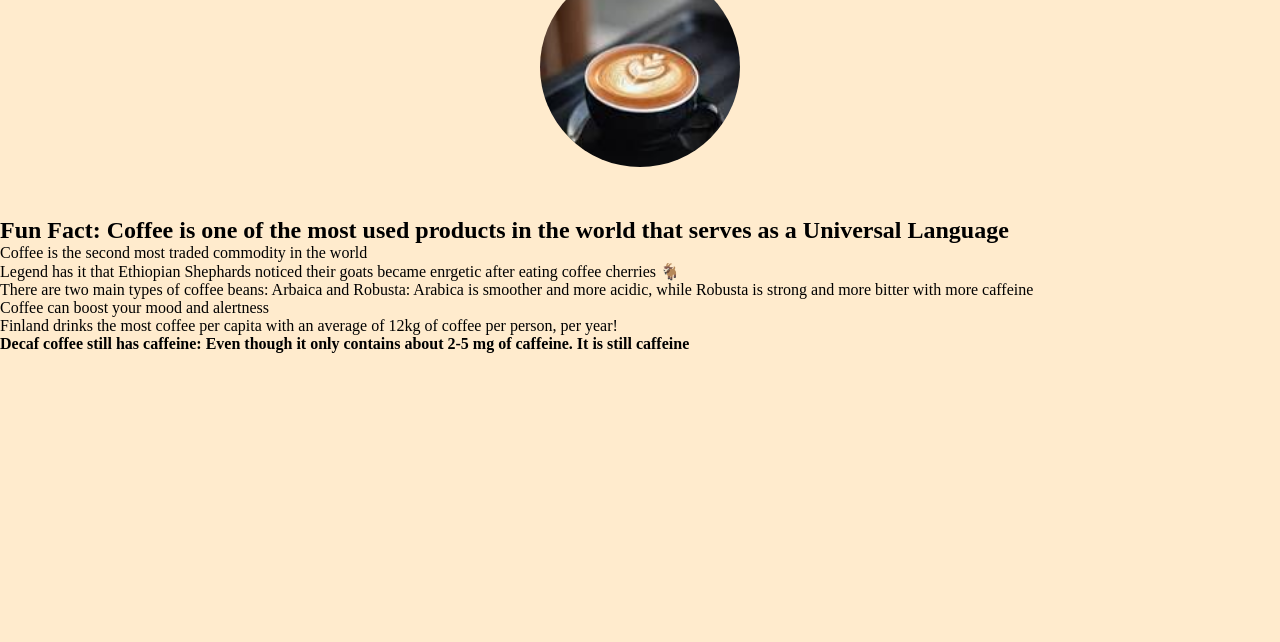
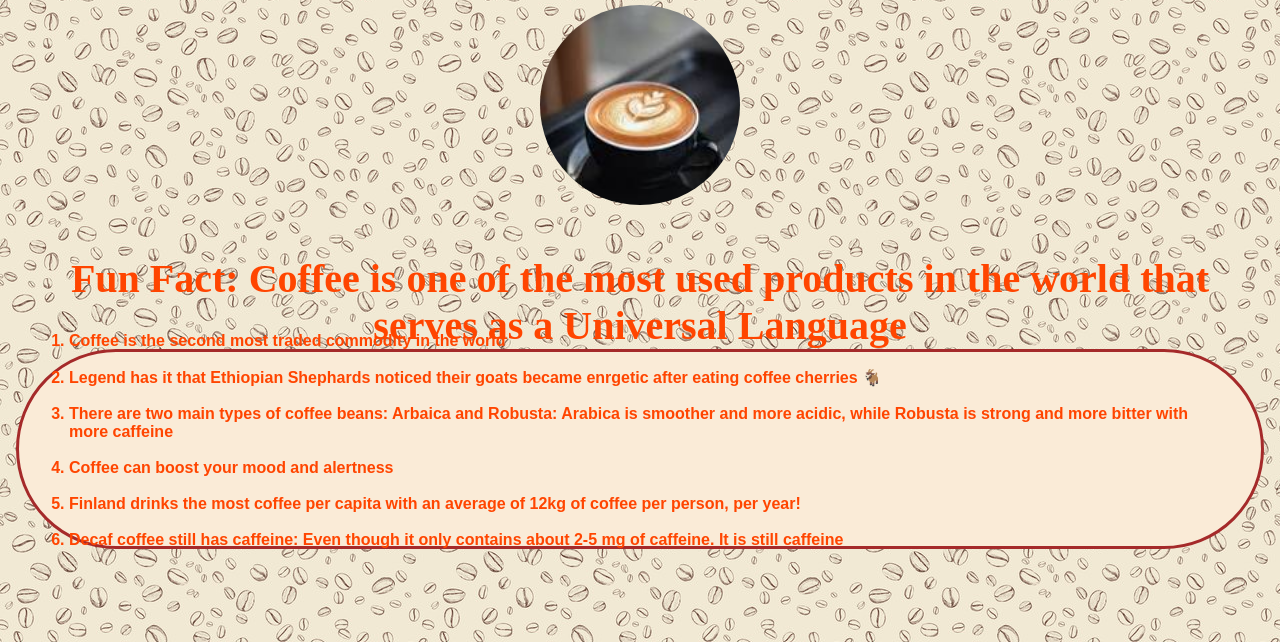
Before and after one commit to sjohnson711/OpenSourceAPI, a plain HTML site: page index.html in a window 1280 px wide. Shown: the part 158-800 px from the top of the page. Drawn offline with Linux system fonts and the light colour scheme.

Commit message:
added hero section with facts about coffee and background of coffee

```diff
--- a/CSS/index.css
+++ b/CSS/index.css
@@ -2,12 +2,20 @@
     margin: 0;
     padding: 0;
     box-sizing: border-box; /* for the entire page*/
+}
+body {
+    margin: 16px;
+    background-image: url("../images/background-webpage-coffee.jpg");
+
+
+
 }
 
 header{
     height: 3rem;
     background-color: rgb(102, 74, 74);
     align-content: center;
+    margin: 20px 0px
 }
 
 #nav-links {
@@ -17,6 +25,8 @@ header{
   list-style: none;
   align-items: center;
   font-size: 23px;
+
+
 }
 
 /* the actual links */
@@ -36,6 +46,7 @@ header{
     display: flex;
     justify-content: center;
     margin-top: 20px;
+
 }
 #coffee-pic {
    border-radius: 100px;
@@ -47,15 +58,45 @@ h1 {
    display: flex;
    justify-content: center;
    margin-top: 20px;
+   font-family: 'Times New Roman', Times, serif;
+   color: orangered;
+   font-size: 3em;
 }
 
 
 h2 {
+    text-align: center;
     margin-top: 50px;
+    font-size: 40px;
+    color: orangered
+
+}
+
+.list-of-facts {
+    display: flex;
+    flex-direction: column;
+    color: orangered;
+    font-weight: bold;
+
+
+
+
+
 }
 
 
-body {
+.hero-container-list {
+    display: flex;
+    justify-content: center;
+    padding: 50px;
+    flex-direction: column;
+    border:brown solid;
+    height: 25vh;
+    font-family:Arial, Helvetica, sans-serif;
+    border-radius: 200px;
+    align-items: center;
+    background-color: antiquewhite;
 
-    background: blanchedalmond;
+
+
 }
--- a/index.html
+++ b/index.html
@@ -34,16 +34,17 @@
     </div>
     <h2>Fun Fact: Coffee is one of the most used products in the world that serves as a Universal Language</h2>
     <p class="about" id="about"></p>
-      <ol>
-        <li>Coffee is the second most traded commodity in the world</li>
-        <li>Legend has it that Ethiopian Shephards noticed their goats became enrgetic after eating coffee cherries 🐐</li>
-        <li>There are two main types of coffee beans: Arbaica and Robusta: Arabica is smoother and more acidic, while Robusta is strong and more bitter with more caffeine</li>
-        <li>Coffee can boost your mood and alertness</li>
-        <li>Finland drinks the most coffee per capita with an average of 12kg of coffee per person, per year!</li>
-        <li><strong>Decaf coffee still has caffeine: Even though it only contains about 2-5 mg of caffeine. It is still caffeine</strong></li>
+
+    <div class="hero-container-list">
+       <ol class="list-of-facts">
+        <li>Coffee is the second most traded commodity in the world</li><br>
+        <li>Legend has it that Ethiopian Shephards noticed their goats became enrgetic after eating coffee cherries 🐐</li><br>
+        <li>There are two main types of coffee beans: Arbaica and Robusta: Arabica is smoother and more acidic, while Robusta is strong and more bitter with more caffeine</li><br>
+        <li>Coffee can boost your mood and alertness</li><br>
+        <li>Finland drinks the most coffee per capita with an average of 12kg of coffee per person, per year!</li><br>
+        <li><strong>Decaf coffee still has caffeine: Even though it only contains about 2-5 mg of caffeine. It is still caffeine</strong></li><br>
       </ol>
-
-    <div class="hero-container"></div>
+    </div>
     <div class="form-container"></div>
     <div class="contact-contaner"></div>
     <div class="footer-container"></div>
```
Also changed, not shown: images/background coffee.jpg (added), images/background-webpage-coffee.jpg (added).
